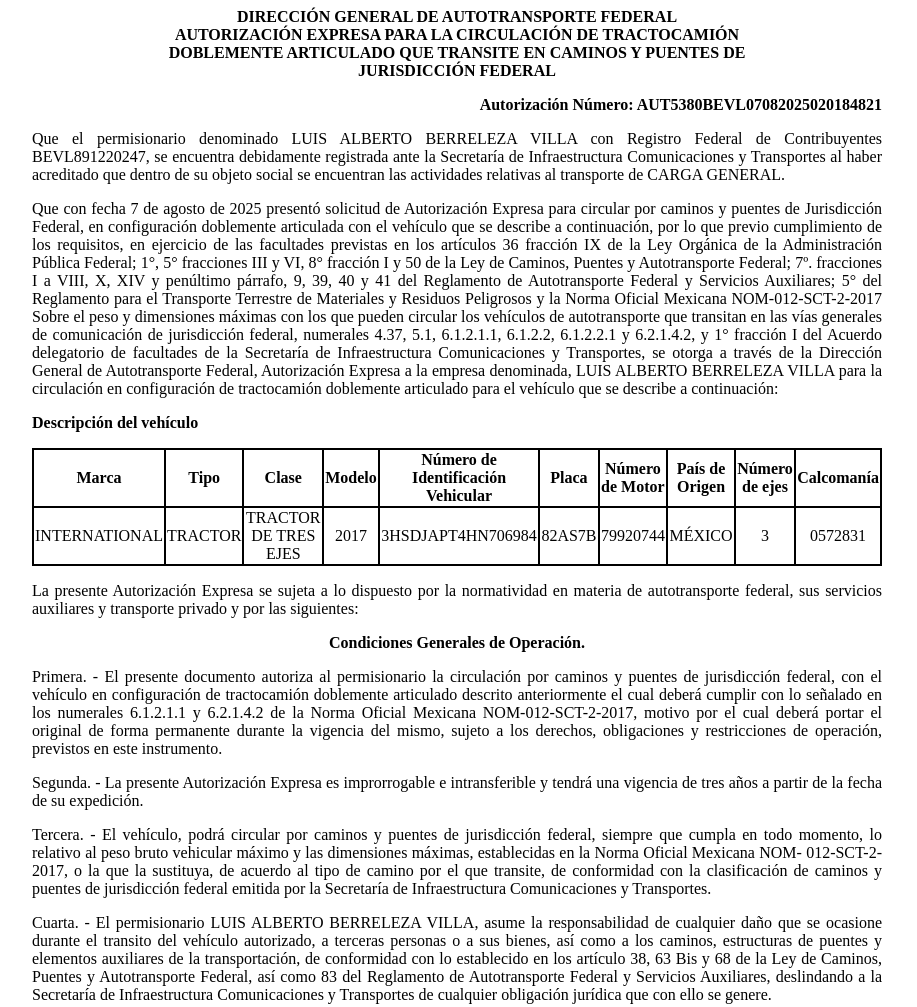
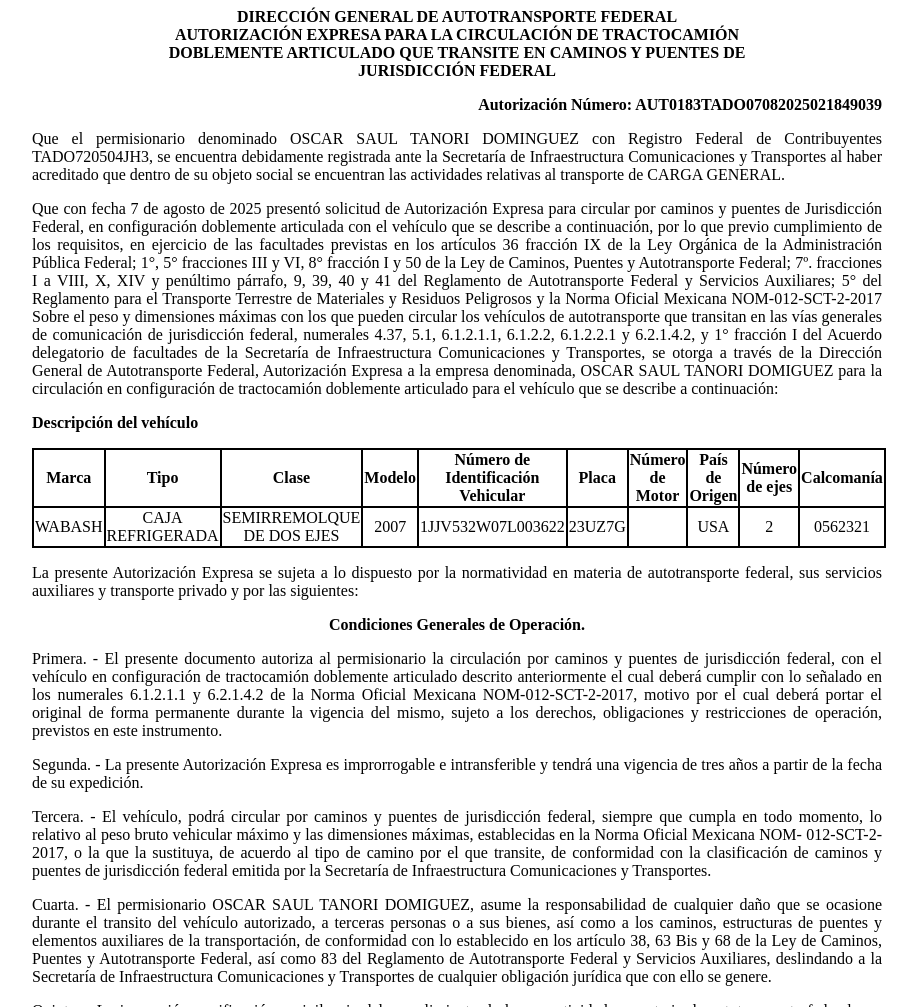
Before and after one commit to app-sct1/ConsultaAutDobleRemolque-folio-0200954, a plain HTML site: page index.html in a window 1280 px wide. Shown: the top 1007 px of the page, without its empty margins (183-1100 px from the left). Drawn offline with Linux system fonts and the light colour scheme.

Commit message:
index.html

```diff
--- a/index.html
+++ b/index.html
@@ -75,11 +75,11 @@
 						<p class="sinMargen">DOBLEMENTE ARTICULADO QUE TRANSITE EN CAMINOS Y PUENTES DE</p>
 						<p class="sinMargen">JURISDICCIÓN FEDERAL</p>
 					</div>
-<p class="derechaNegro">Autorización Número: AUT5380BEVL07082025020184821</p>
+<p class="derechaNegro">Autorización Número: AUT0183TADO07082025021849039</p>
 
 					<p class="justificado">Que el permisionario denominado
-						LUIS ALBERTO BERRELEZA VILLA con Registro Federal de
-						Contribuyentes BEVL891220247, se encuentra
+						OSCAR SAUL TANORI DOMINGUEZ con Registro Federal de
+						Contribuyentes TADO720504JH3, se encuentra
 						debidamente registrada ante la Secretaría de Infraestructura
 						Comunicaciones y Transportes al haber acreditado que dentro de su
 						objeto social se encuentran las actividades relativas al
@@ -107,7 +107,7 @@
 						facultades de la Secretaría de Infraestructura Comunicaciones y
 						Transportes, se otorga a través de la
 						Dirección General de Autotransporte Federal, Autorización Expresa a la
-						empresa denominada, LUIS ALBERTO BERRELEZA VILLA para la
+						empresa denominada, OSCAR SAUL TANORI DOMIGUEZ para la
 						circulación en configuración de tractocamión doblemente articulado
 						para el vehículo que se describe a continuación:</p>
 
@@ -128,16 +128,16 @@
 							<th class="borde">Calcomanía</th>
 						</tr>
 						<tr class="borde">
-							<td class="borde">INTERNATIONAL</td>
-							<td class="borde">TRACTOR</td>
-							<td class="borde">TRACTOR DE TRES EJES</td>
-							<td class="borde">2017</td>
-							<td class="borde">3HSDJAPT4HN706984</td>
-							<td class="borde">82AS7B</td>
-							<td class="borde">79920744</td>
-							<td class="borde">MÉXICO</td>
-							<td class="borde">3</td>
-							<td class="borde">0572831</td>
+							<td class="borde">WABASH</td>
+							<td class="borde">CAJA REFRIGERADA</td>
+							<td class="borde">SEMIRREMOLQUE DE DOS EJES</td>
+							<td class="borde">2007</td>
+							<td class="borde">1JJV532W07L003622</td>
+							<td class="borde">23UZ7G</td>
+							<td class="borde"></td>
+							<td class="borde">USA</td>
+							<td class="borde">2</td>
+							<td class="borde">0562321</td>
 						</tr>
 
 					</tbody></table>
@@ -175,7 +175,7 @@
 						Secretaría de Infraestructura Comunicaciones y Transportes.</p>
 
 					<p class="justificado">Cuarta. - El permisionario
-						LUIS ALBERTO BERRELEZA VILLA, asume la responsabilidad de
+						OSCAR SAUL TANORI DOMIGUEZ, asume la responsabilidad de
 						cualquier daño que se ocasione durante el transito del vehículo
 						autorizado, a terceras personas o a sus bienes, así como a los
 						caminos, estructuras de puentes y elementos auxiliares de la
```
